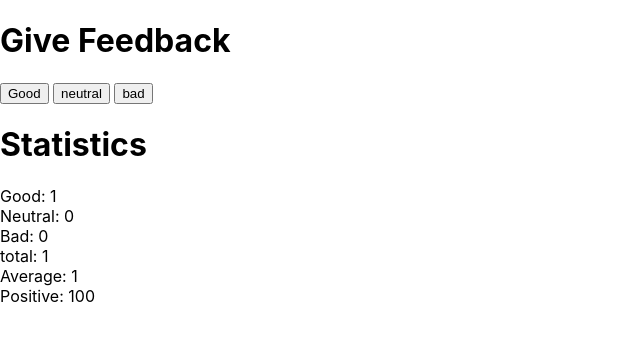
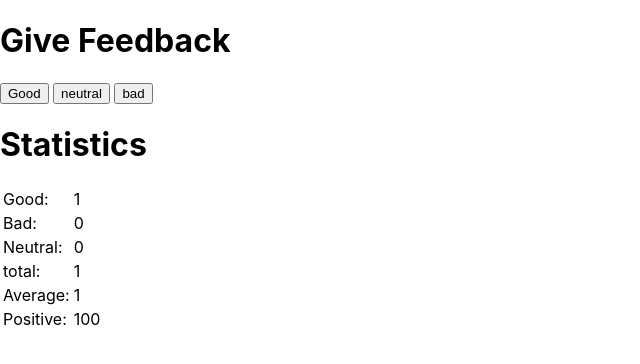
Before and after one commit to gkowalc/fullstackopen, a React (Create React App) app: page / in a window 1280 px wide. Both pictures are taken after a click on the button "Good". Shown: the top 364 px of the page, without its empty margins (0-640 px from the left). Built offline with nearby package versions, Linux system fonts and the light colour scheme.

Commit message:
week1 exercise 1.11*

```diff
--- a/src/App.js
+++ b/src/App.js
@@ -5,50 +5,51 @@ const StatisticLine = (props) => {
 
     if (props.text == "good") {
       return (
-
-    <div>
-      Good: {props.props.statisticpropdata.good}
-    </div>
+    <>
+      <td>Good:</td> <td>{props.props.statisticpropdata.good}</td>
+    </>
 )
 }
 if (props.text == "bad") {
   return (
-
-<div>
-  Bad: {props.props.statisticpropdata.bad}
-</div>
+<>
+<td> Bad: </td>
+<td>{props.props.statisticpropdata.bad}</td>
+</>
 )
 }
 if (props.text == "neutral") {
   return (
-
-<div>
-  Neutral: {props.props.statisticpropdata.neutral}
-</div>
+<>
+  <td>Neutral:</td>
+  <td> {props.props.statisticpropdata.neutral}</td>
+  </>
 )
 }
 
 if (props.text == "total") {
   return (
-<div>
-total: {props.props.statisticpropdata.good + props.props.statisticpropdata.neutral + props.props.statisticpropdata.bad}
-</div>
+<>
+<td>total:</td>
+<td>{props.props.statisticpropdata.good + props.props.statisticpropdata.neutral + props.props.statisticpropdata.bad}</td>
+</>
 )
 }
 
 if (props.text == "average") {
   return (
-<div>
-Average: {(props.props.statisticpropdata.good - props.props.statisticpropdata.bad)/(props.props.statisticpropdata.good + props.props.statisticpropdata.neutral +props.props.statisticpropdata.bad )}
-</div>
+<>
+<td>Average:</td>
+<td> {(props.props.statisticpropdata.good - props.props.statisticpropdata.bad)/(props.props.statisticpropdata.good + props.props.statisticpropdata.neutral +props.props.statisticpropdata.bad )}</td>
+</>
 )
 }
 
 if (props.text == "positive") {
   return (
-<div>
-Positive: {(props.props.statisticpropdata.good/(props.props.statisticpropdata.good + props.props.statisticpropdata.neutral +props.props.statisticpropdata.bad ))* 100}
-</div>
+<>
+  <td>Positive:</td>  <td>{(props.props.statisticpropdata.good/(props.props.statisticpropdata.good + props.props.statisticpropdata.neutral +props.props.statisticpropdata.bad ))* 100} </td>
+</>
 )
 }
 
@@ -66,14 +67,16 @@ const Statistics = (props) => {
   return (
 
   <div>
-
-
-  <StatisticLine props = {props} text="good"/>
-  <StatisticLine props = {props} text="neutral"/>
-  <StatisticLine props = {props} text="bad"/>
-  <StatisticLine props = {props} text="total"/>
-  <StatisticLine props = {props} text="average"/>
-  <StatisticLine props = {props} text="positive"/>
+<table>
+  <tbody>
+<tr><StatisticLine props={props} text="good"/></tr>
+<tr><StatisticLine props={props} text="bad"/></tr>
+<tr><StatisticLine props={props} text="neutral"/></tr>
+<tr><StatisticLine props={props} text="total"/></tr>
+<tr><StatisticLine props={props} text="average"/></tr>
+<tr><StatisticLine props={props} text="positive"/></tr>
+</tbody>
+</table>
   </div>)
 }
 
```
